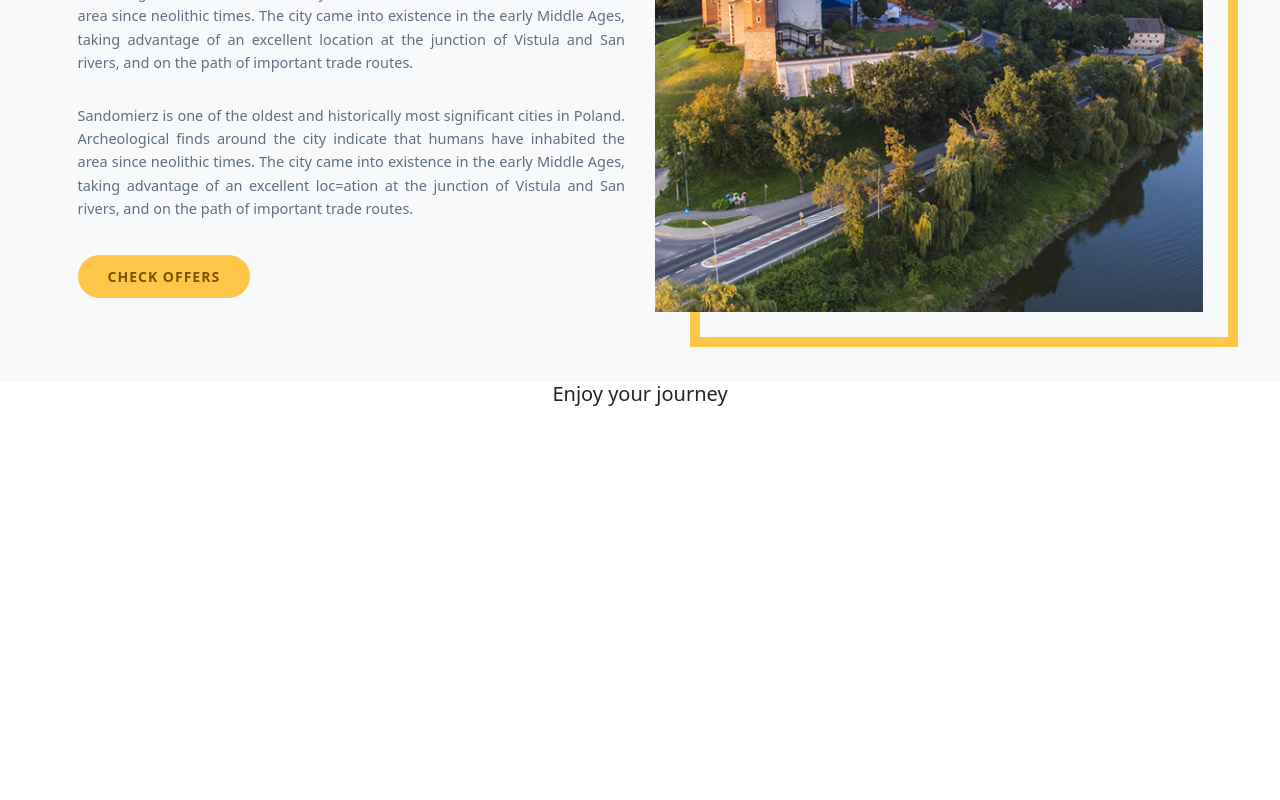
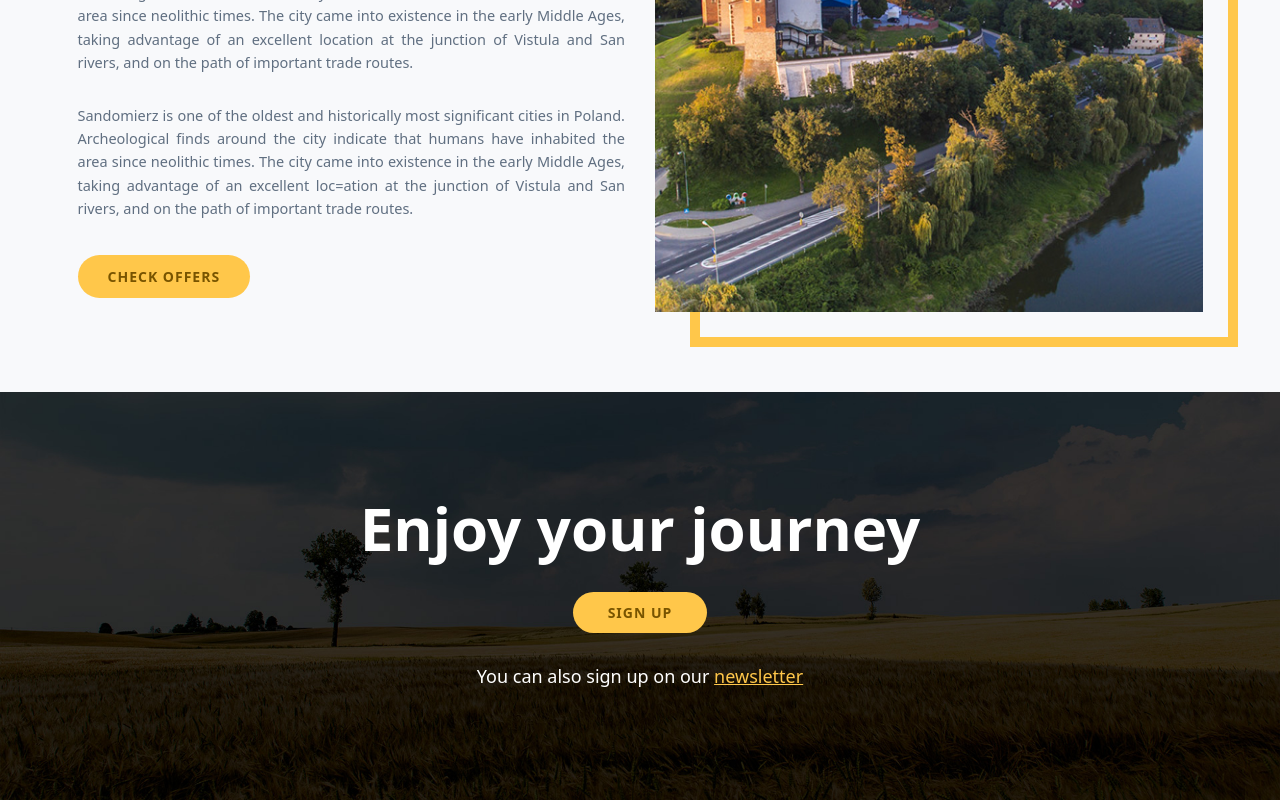
Before and after one commit to shovonkumar/polind-travel-website, a React (Vite) app: page / in a window 1280 px wide. Shown: the part 2217-3017 px from the top of the page. Before the commit the page ends 2628 px from the top, so only its background shows below. Built offline with nearby package versions, Linux system fonts and the light colour scheme.

Commit message:
news part complete

```diff
--- a/src/components/Explore/Explore.css
+++ b/src/components/Explore/Explore.css
@@ -1,6 +1,6 @@
 .explore {
   padding-top: 4rem;
-  padding-bottom: 7rem;
+  padding-bottom: 8rem;
   background: #f8f9fb;
 }
 .explore h2 {
--- a/src/components/NewsLetter/NewsLetter.css
+++ b/src/components/NewsLetter/NewsLetter.css
@@ -0,0 +1,19 @@
+.news {
+  padding: 10rem 0;
+}
+.news h2 {
+  font-size: 6rem;
+  font-weight: 700;
+  margin-bottom: 2.75rem;
+}
+.news .button {
+  padding: 1rem 3.5rem;
+}
+.news p {
+  font-size: 1.8rem;
+  margin-top: 3rem;
+}
+.news p a {
+  color: #ffc74a;
+  text-decoration: underline;
+}
--- a/src/components/NewsLetter/NewsLetter.jsx
+++ b/src/components/NewsLetter/NewsLetter.jsx
@@ -1,10 +1,21 @@
+import newsBg from "../../assets/images/news.jpg";
 import "./NewsLetter.css";
 
 const NewsLetter = () => {
+  const bgStyle = {
+    backgroundImage: `url(${newsBg})`,
+    backgroundRepeat: "no-repeat",
+    backgroundSize: "cover",
+    backgroundPosition: "center",
+  };
   return (
-    <section className="news">
-      <div className="container text-center">
+    <section className="news" style={bgStyle}>
+      <div className="container text-center text-white">
         <h2>Enjoy your journey</h2>
+        <button className="button">Sign Up</button>
+        <p>
+          You can also sign up on our <a href="#">newsletter</a>
+        </p>
       </div>
     </section>
   );
```
Also changed, not shown: src/assets/images/news.jpg (added).
